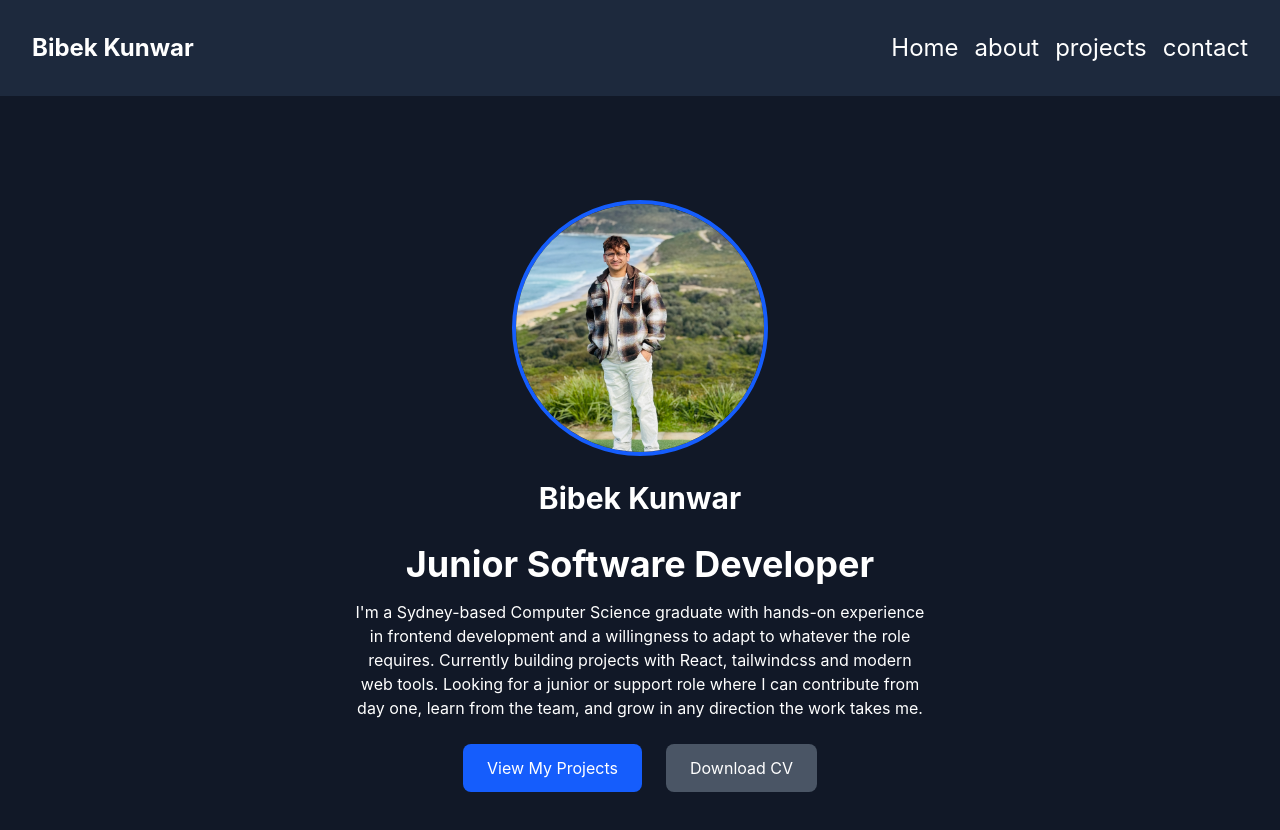
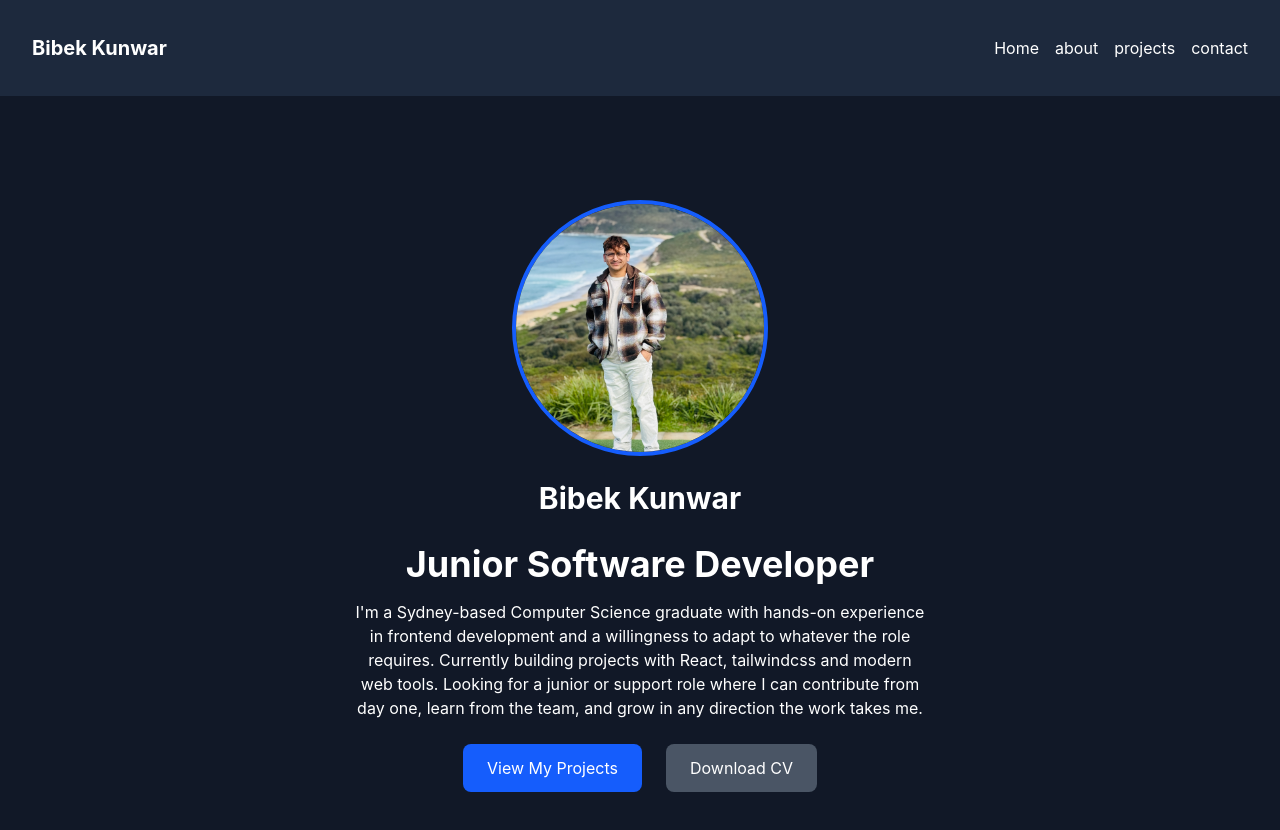
Before and after one commit to bibekkunwar/bibekportfolio.github.io, a React app: page / in a window 1280 px wide. Shown: the top 830 px of the page. Built offline with nearby package versions, Linux system fonts and the light colour scheme; the HTML template or start-up script is replaced by a standard one.

Commit message:
Navbar design fix

```diff
--- a/src/components/Navbar.jsx
+++ b/src/components/Navbar.jsx
@@ -6,11 +6,11 @@ function Navbar() {
     return(
 
             <div className="bg-slate-800 text-white flex w-full h-24 items-center justify-between px-8 py-4 sticky top-0 z-50">
-            <Link to="/" className="font-bold text-2xl">Bibek Kunwar</Link>
+            <Link to="/" className="font-bold text-xl">Bibek Kunwar</Link>
 
             {/* react route links */}
 
-            <nav className=" flex gap-4 text-2xl ">
+            <nav className=" flex gap-4 text-md ">
                 <Link className="hover:text-gray-400 transition-colors " to="/">Home</Link>
                 <Link className="hover:text-gray-400 transition-colors " to="/about">about</Link>
                 <Link className="hover:text-gray-400 transition-colors " to="/projects">projects</Link>
--- a/src/pages/HeroPage.jsx
+++ b/src/pages/HeroPage.jsx
@@ -3,7 +3,7 @@ import profilePhoto from "../assets/profilePhoto.jpg";
 
 function HeroPage() {
   return (
-    <section className="min-h-screen flex flex-col items-center justify-center text-white ">
+    <section className="min-h-screen flex flex-col items-center justify-center text-white mb-10 ">
       <div>
         <div className="mb-7">
           <img
```
